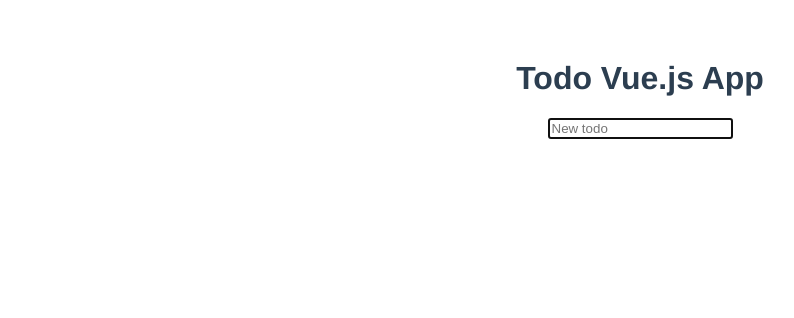
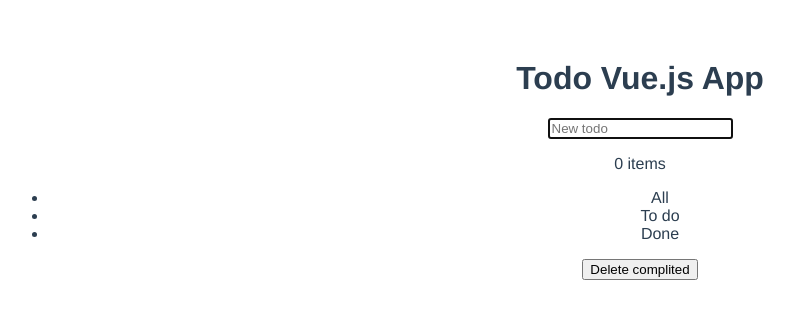
Before and after one commit to voloshynajelena/todo-vue, a Vue app: page / in a window 1280 px wide. Shown: the top 318 px of the page, without its empty margins (0-794 px from the left). Built offline with nearby package versions, Linux system fonts and the light colour scheme.

Commit message:
count, filter, delet completed

```diff
--- a/src/components/Content.vue
+++ b/src/components/Content.vue
@@ -1,7 +1,7 @@
 <template>
   <section class="content">
     <ul>
-      <li v-for='(item,index) in todoList' :key="index">
+      <li v-for='(item,index) in todoList' :key="index" v-show='item.visibility'>
         <div>
           <input class="toggle"
                   type="checkbox"
--- a/src/components/Footer.vue
+++ b/src/components/Footer.vue
@@ -1,19 +1,66 @@
 <template>
   <footer>
+    <span>{{todoListLength}} {{plural(todoListLength)}}</span>
+    <ul class="filters">
+      <li
+        v-bind:class="{active: item.isActive }"
+        v-for="(item, index) in filters"
+        :key="index"
+        @click="filterList(index)"
+      >{{item.name}}</li>
+    </ul>
+    <button @click='deleteCompleted'>
+      Delete complited
+    </button>
   </footer>
 </template>
 
 <script>
+/* eslint-disable */
 export default {
-  name: 'Footer',
-  data(){
-      return {
-
-      }
+  name: "Footer",
+  data() {
+    return {
+      text: "item",
+      filters: [
+        {
+          name: "All",
+          isActive: true
+        },
+        {
+          name: "To do",
+          isActive: false
+        },
+        {
+          name: "Done",
+          isActive: false
+        }
+      ]
+    };
+  },
+  props: {
+    todoListLength: Number
+  },
+  methods: {
+    plural: function(count) {
+      return this.text + (count === 1 ? "" : "s");
+    },
+    deleteCompleted(){
+      this.$emit('delete-completed')
+    },
+    filterList(index) {
+      this.filters.map((item, number) => {
+        if (number == index) {
+          item.isActive = true;
+          this.$emit("change-filter", item.name)
+        } else {
+          item.isActive = false;
+        }
+      });
+    }
   }
-}
+};
 </script>
 
 <style scoped>
-
 </style>
--- a/src/components/Main.vue
+++ b/src/components/Main.vue
@@ -1,52 +1,84 @@
 <template>
   <div class="main">
     <h1>{{ msg }}</h1>
-    <Header @keyup-enter='addTodo'/>
-    <Content @remove-item='removeTodo'
-              @toggle-status='updateStatus'
-              @edit-item='editTodo'
-              @edited-item='editTodo'
-            :todoList='todoList'/>
-    <Footer/>
+    <Header @keyup-enter="addTodo" />
+    <Content
+      @remove-item="removeTodo"
+      @toggle-status="updateStatus"
+      @edit-item="editTodo"
+      @edited-item="editTodo"
+      :todoList="todoList"
+    />
+    <Footer
+      @change-filter="updateFilter"
+      @delete-completed="deleteCompleted"
+      :todoListLength="todoList.length" />
   </div>
 </template>
 
 <script>
-import Header from './Header.vue'
-import Content from './Content.vue'
-import Footer from './Footer.vue'
+/* eslint-disable */
+import Header from "./Header.vue"
+import Content from "./Content.vue"
+import Footer from "./Footer.vue"
 
 export default {
-  name: 'Main',
+  name: "Main",
   props: {
     msg: String
   },
-  data () {
+  data() {
     return {
       todoList: []
-    }
+    };
   },
   components: {
     Header,
     Content,
     Footer
   },
+  computed: {},
   methods: {
-    addTodo(text){
-      let item = {checked: false, text, isEdit: false}
-      this.todoList.push(item)
+    addTodo(text) {
+      let item = { checked: false, text, isEdit: false, visibility: true };
+      this.todoList.push(item);
     },
-    removeTodo(index){
-      this.todoList.splice(index,1)
+    removeTodo(index) {
+      this.todoList.splice(index, 1);
     },
-    updateStatus(){
-      console.log('updateStatus() todoList----->',this.todoList)
+    updateStatus() {
+      console.log("updateStatus() todoList----->", this.todoList)
     },
-    editTodo(index){
+    editTodo(index) {
       this.todoList[index].isEdit = !this.todoList[index].isEdit
+    },
+    updateFilter(filterName) {
+      switch (filterName) {
+        case "All":
+          this.todoList.map(item=>{
+            item.visibility = true
+          })
+          break
+        case "To do":
+          this.todoList.map(item=>{
+            item.visibility = !item.checked
+          })
+          break
+        case "Done":
+          this.todoList.map(item=>{
+            item.visibility = item.checked
+          })
+          break
+      }
+    },
+    deleteCompleted(){
+      console.log('---->')
+      this.todoList = this.todoList.filter((item,index)=>
+        !item.checked
+      )
     }
   }
-}
+};
 </script>
 
 <style scoped>
```
